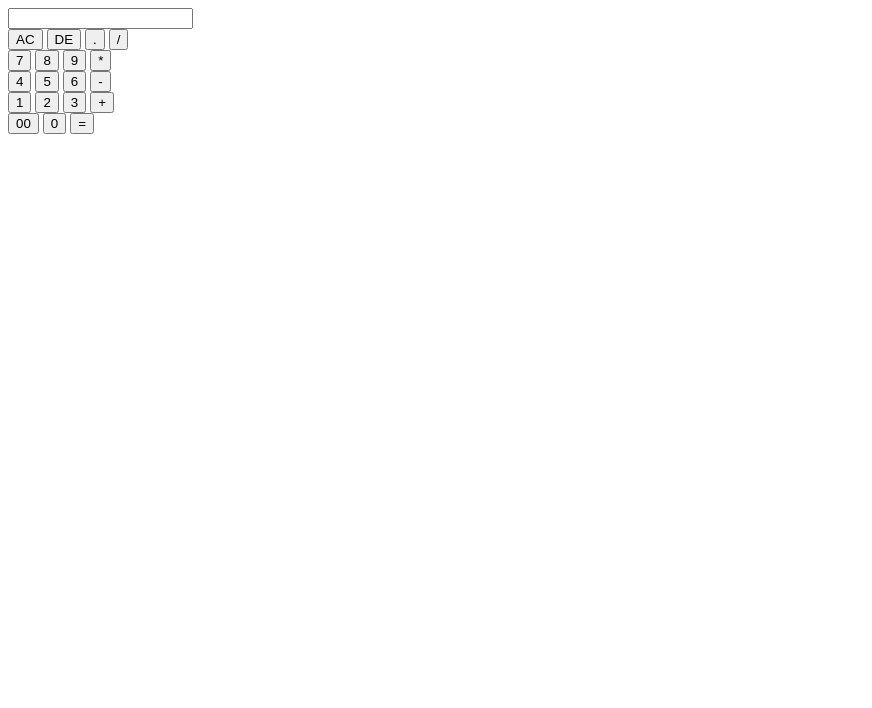
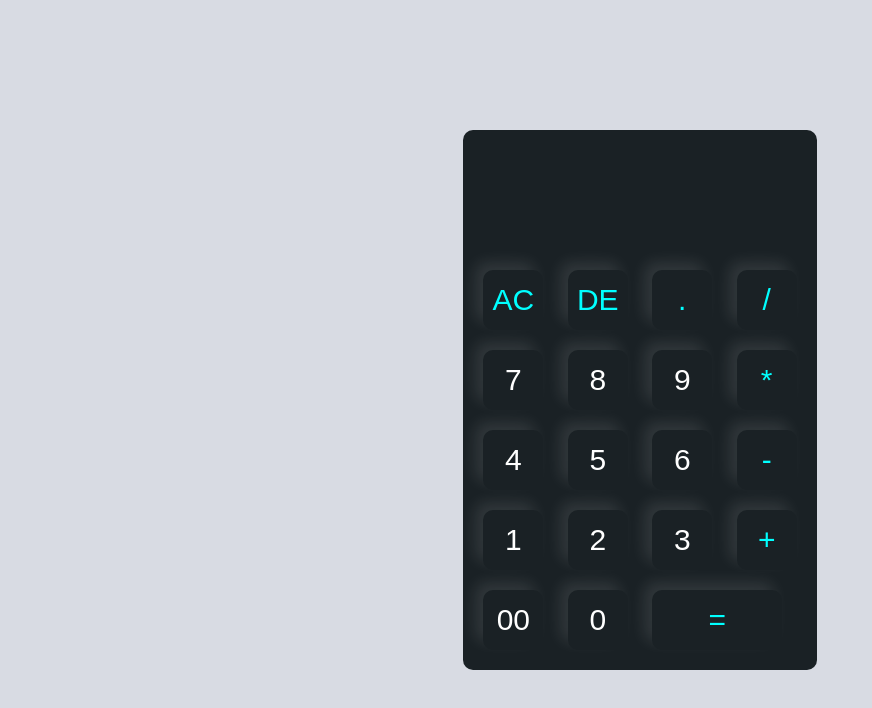
Before and after one commit to KashishSingh1213/CodSoft-Task-1, a plain HTML site: page index.html in a window 1280 px wide. Shown: the whole page, without its empty margins (0-872 px from the left). Drawn offline with Linux system fonts and the light colour scheme.

Commit message:
Update index.html

```diff
--- a/index.html
+++ b/index.html
@@ -4,7 +4,7 @@
     <meta charset="UTF-8">
     <meta name="viewport" content="width=device-width, initial-scale=1.0">
     <title>calculator</title>
-    <link rel="stylesheet"href="calculator.css">
+    <link rel="stylesheet"href="style.css">
 </head>
 <body>
     <div class="container">
```
